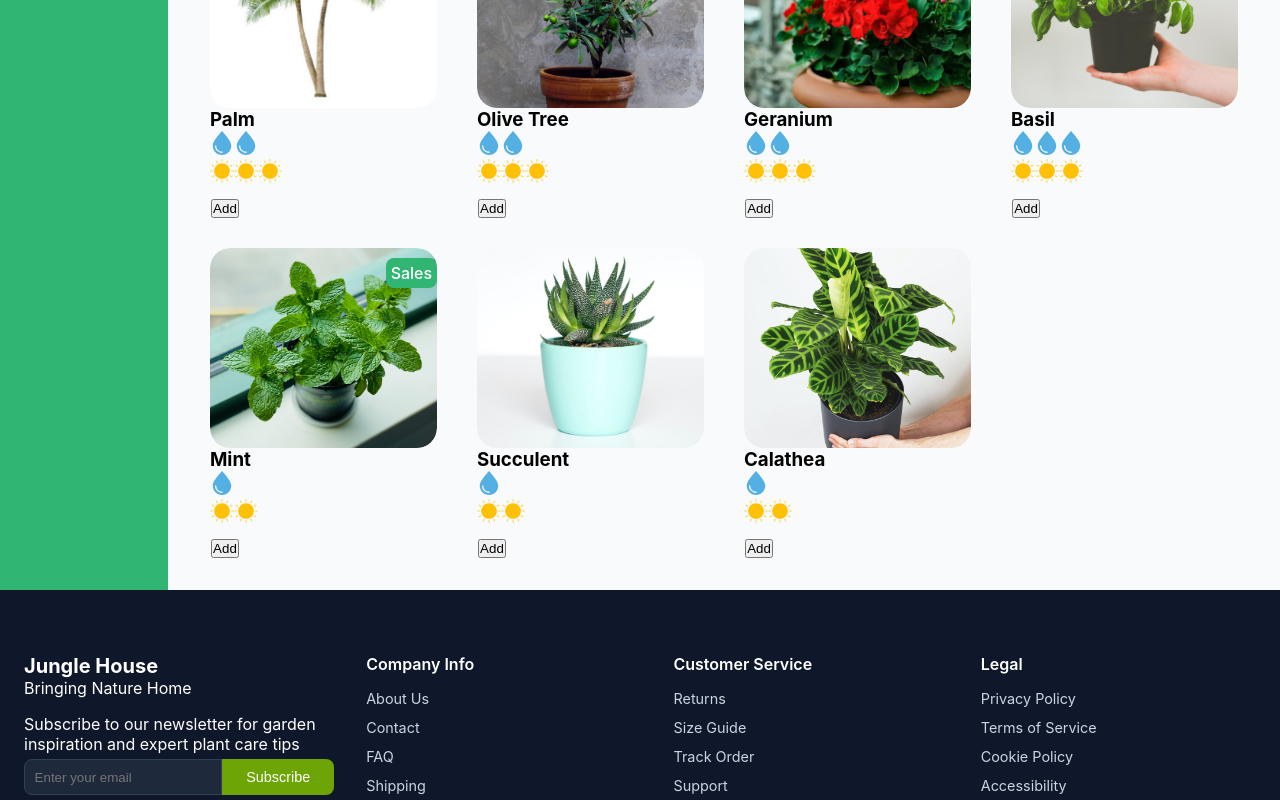
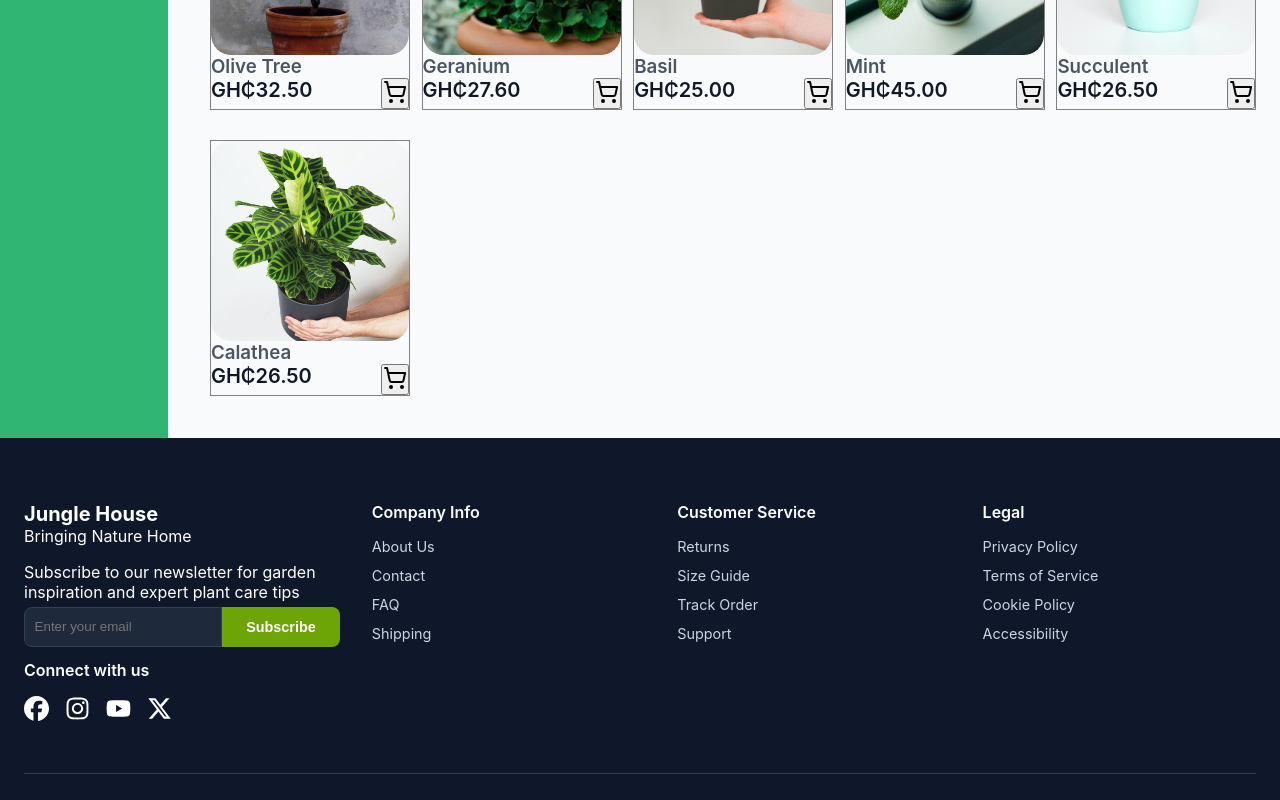
Before and after one commit to Peter-Adjao/upgraded-jungle-plant, a Next.js app in the folder jungle-plant/: page / in a window 1280 px wide. Shown: the part 740-1540 px from the top of the page. Built offline with nearby package versions, Linux system fonts and the light colour scheme.

Commit message:
feat: create a reuseable button variants

```diff
--- a/jungle-plant/src/components/Footer/Footer.js
+++ b/jungle-plant/src/components/Footer/Footer.js
@@ -4,7 +4,7 @@ import React, { useState } from "react";
 import FooterSection from "./FooterSection";
 import { footerSections } from "./footer.config";
 import { FaFacebook, FaInstagram, FaXTwitter, FaYoutube } from "react-icons/fa6";
-import Button from "@/components/ui/Button"
+import Button from "@/components/ui/Button";
 import "@/styles/Footer.css";
 
 
@@ -51,11 +51,14 @@ export default function Footer() {
                             type="email"
                             placeholder="Enter your email"
                             value={inputValue}
-                            // onChange={handleInput}
-                            // onBlur={handleBlur}
+                            onChange={handleInput}
+                            onBlur={handleBlur}
                             className="footer-input"
                           />
-                          <Button className>
+                          <Button  size="lg"
+                           variant="subscribe"
+                           className="subscribe button"
+                           >
                             Subscribe
                           </Button>
                       </div>
--- a/jungle-plant/src/components/PlantCard.js
+++ b/jungle-plant/src/components/PlantCard.js
@@ -1,14 +1,14 @@
 'use client'
 
-import Image from 'next/image'
-import CareScale from './CareScale'
+import Image from 'next/image';
+import CareScale from './CareScale';
+import { Heart, ShoppingCart, Star } from 'lucide-react';
+import { formatCurrency } from "../utils/format";
 import '../styles/PlantCard.css'
 
-// function handleClick(plantName) {
-// 	 alert(`You want to buy 1 ${plantName}? Great choice 🌱✨`);
-// }
 
-function PlantCard({ cover, name, bestSale, water, light }) {
+
+function PlantCard({ cover, price, name, bestSale, water, light, addToCart }) {
 	return (
 		<li className='plant-card' >
 			<div className='plant-card-image-container'>
@@ -21,12 +21,25 @@ function PlantCard({ cover, name, bestSale, water, light }) {
 				 {bestSale && <div className="card-sales-badge">Sales</div>}
 			</div>
 
-			<h3 className='lmj-plant-name'>{name}</h3>
+			{/*Product name*/}
+			<h3 className='plant-name'>{name}</h3>
 
-			<div className='lmj-care-icons'>
+			{/* <div className='lmj-care-icons'>
 				<CareScale careType='water' care={water} />
 				<CareScale careType='light' care={light} />
-			</div>
+			</div> */}
+
+				{/* Price and Add to Cart Section */}
+				<div className="plantcard-subsection">
+					<div className="price-section">
+						<span  className="original-price">{formatCurrency(price)}</span>
+					</div>
+					<div className="button-section">
+						<button className="add-to-cart" onClick={() => addToCart(name, price)}>
+							<ShoppingCart />
+						</button>
+					</div>
+				</div>
 		</li>
 	)
 }
--- a/jungle-plant/src/components/ShoppingList.js
+++ b/jungle-plant/src/components/ShoppingList.js
@@ -1,9 +1,9 @@
 "use client"
-import { useState } from 'react'
-import { plantList } from '../datas/plantList'
-import PlantCard from './PlantCard'
-import Categories from './Categories'
-import "../styles/ShoppingList.css"
+import { useState } from 'react';
+import { plantList } from '../datas/plantList';
+import PlantCard from './PlantCard';
+import Categories from './Categories';
+import "../styles/ShoppingList.css";
 
 function ShoppingList({ cart, updateCart }) {
 	// Selected category
@@ -46,10 +46,11 @@ function ShoppingList({ cart, updateCart }) {
 				{plantList.map((plant) =>
 					!activeCategory || activeCategory === plant.category ? (
 						<div key={plant.id}>
-							<PlantCard {...plant} />
-							<button className="add-to-cart" onClick={() => addToCart(plant.name, plant.price)}>
-								Add
-							</button>
+							<PlantCard
+							key={plant.id}
+							{...plant}
+							addToCart={addToCart}
+							/>
 						</div>
 					) : null
 				)}
--- a/jungle-plant/src/components/ui/Button/Button.css
+++ b/jungle-plant/src/components/ui/Button/Button.css
@@ -1,18 +1,156 @@
 
- .button {
+
+.button {
+    display: inline-flex;
+    align-items: center;
+    justify-content: center;
+
+    gap: 0.5rem;
+
+    border: none;
+    border-radius: 6px;
+
+    font-size: 0.875rem;
+    font-weight: 500;
+
+    cursor: pointer;
+    transition: all 0.3s ease;
+}
+
+/*VARIANTS*/
+
+.button-default {
+    background: black;
+    color: white;
+}
+
+.button-default:hover {
+    background: #222;
+}
+
+.button-outline {
+    border: 1px solid #d1d5db;
+    background: white;
+    color: black;
+}
+
+.button-outline:hover {
+    background: #f3f4f6;
+}
+
+.button-secondary {
+    background: #e5e7eb;
+}
+
+.button-secondary:hover {
+    background: #d1d5db;
+}
+
+.button-destructive {
+    background: #dc2626;
+    color: white;
+}
+
+.button-destructive:hover {
+    background: #b91c1c;
+}
+
+.button-ghost {
+    background: transparent;
+}
+
+.button-ghost:hover {
+    background: #f3f4f6;
+}
+
+.button-link{
+    background: transparent;
+    color: blue;
+}
+
+.button-link:hover {
+    text-decoration: underline;
+}
+
+.button-success {
+    background-color: green;
+    color: white;
+}
+
+.button-success:hover {
+    background-color: darkgreen;
+}
+
+.button-warning {
+    background-color: orange;
+    color: white;
+}
+
+.button-warning:hover {
+    background-color: darkorange;
+}
+
+.button-subscribe {
     background-color: var(--color-secondary);
     color: var(--white);
     padding-left: 1.5rem;
     padding-right: 1.5rem;
     border: none;
     font-size: 0.9rem;
-    font-weight: 500;
-    border-top-right-radius: 8px;
-    border-bottom-right-radius: 8px;
+    font-weight: 600;
+    border-radius: 0 8px 8px 0;
+
     transition: all 0.2s ease;
     cursor: pointer;
  }
 
-.button:hover {
+.button-subscribe:hover {
     background: var(--secondary-hover);
 }
+
+.subscribe-button {
+    background: linear-gradient(
+        90deg,
+        #adf724,
+        #7bc000,
+    );
+
+    color: #111;
+    font-weight: 700;
+}
+
+.subscribe-button:hover {
+    background: linear-gradient(90deg, #7bc000, #adf724); /* reversed gradient */
+    color: white; /* text turns white */
+    transform: scale(1.05); /* slightly enlarges */
+}
+
+
+/*SIZES*/
+
+.button-default-size {
+    height: 36px;
+    padding: 0.25rem 0.75rem;
+}
+
+.button-sm {
+    height: 32px;
+    padding: 0.25rem 0.75rem;
+}
+
+.button-lg {
+    height: 40px;
+    padding: 0.75rem 1.5rem;
+}
+
+.button-icon {
+    width: 36px;
+    height: 36px;
+    padding: 0;
+}
+
+.button-xl {
+    height: 60px;
+    padding: 1rem 2rem;
+    font-size: 1.25rem;
+}
--- a/jungle-plant/src/components/ui/Button/Button.js
+++ b/jungle-plant/src/components/ui/Button/Button.js
@@ -1,12 +1,29 @@
+
+import { buttonVariants } from "./buttonVariants";
 import "./Button.css";
 
-export default function Button({children, className="", ...props}) {
+
+export default function Button({
+     children,
+     variant,
+     size,
+     className="",
+      ...props
+    }) {
     return (
-        <button
-        className={`button ${className}`}
-        {...props}
-        >
+        <>
+            <button
+            // className={`footer-button ${className}`}
+                className={buttonVariants({
+                    variant,
+                    size,
+                    className,
+                })}
+                {...props}
+            >
             {children}
-        </button>
+            </button>
+         </>
     );
+
 }
--- /dev/null
+++ b/jungle-plant/src/components/ui/Button/buttonVariants.js
@@ -0,0 +1,37 @@
+import {  cn } from "@/utils/cn";
+
+export function buttonVariants({
+    variant = "dafault",
+    size = "default",
+    className = "",
+    } = {}) {
+        const base  =
+        "button";
+
+        const variants = {
+            default: "button-default",
+            outline: "button-oline",
+            destructive: "button-destructive",
+            secondary: "button-secondary",
+            ghost: "button-ghost",
+            link: "button-link",
+            success: "button-success",
+            warning: "button-warning",
+            subscribe: "button-subscribe",
+        };
+
+        const sizes = {
+            default: "button-default-size",
+            sm: "button-sm",
+            lg: "button-lg",
+            icon: "button-icon",
+            xl: "button-xl",
+        };
+
+        return cn(
+            base,
+            variants[variant],
+            sizes[size],
+            className
+        );
+}
--- a/jungle-plant/src/styles/PlantCard.css
+++ b/jungle-plant/src/styles/PlantCard.css
@@ -5,6 +5,7 @@
 	justify-content: center;
 	flex-direction: column;
 	text-transform: capitalize;
+	border: 1px solid gray;
 }
 
 .plant-card-image-container {
@@ -40,9 +41,25 @@
     background-color: #31b572;
     border-radius: 8px;
 	transition: transform 0.2s ease, box-shadow 0.2s ease;
-	/* font-size: 0.8rem; */
 }
 
 .card-sales-badge:hover {
 	box-shadow: 0 2px 6px rgba(0, 0, 0, 0.2);
 }
+
+.plantcard-subsection {
+	display: flex;
+	justify-content: space-between;
+}
+
+.plant-name {
+	color: var(--secondary-text);
+	font-weight: 600;
+}
+
+
+.original-price {
+	color: var(--dark-text);
+	font-size: 1.25rem;
+	font-weight: 600;
+}
--- a/jungle-plant/src/styles/ShoppingList.css
+++ b/jungle-plant/src/styles/ShoppingList.css
@@ -14,15 +14,14 @@ width: 100%;
     margin-left: 0.7rem;
 }
 
+/*keeps the grid centered and clean */
  .jh-plant-list {
     list-style-type: none;
     padding: 2rem;
     display: grid;
     grid-template-columns: repeat(auto-fit, minmax(200px, 1fr));
-    gap: 20px;
-    max-width: 1200p;    /*keeps the grid centered and clean */
-}
-
+    gap: 10px;
+ }
 
 
 .jh-sales {
--- a/jungle-plant/src/styles/globals.css
+++ b/jungle-plant/src/styles/globals.css
@@ -12,6 +12,9 @@
   --cart-bg: #31b572;
 	--button-text: #ffffff;
   --footer-bg: #0f172a;
+  --dark-text: #111827;
+  --primary-text: #374151;
+  --secondary-text: #4B5563;
   --footer-subtext: #cbd5e1;
   --hr-background: #334155;
 	--button-hover: rgba(255, 255, 255, 0.2);
--- /dev/null
+++ b/jungle-plant/src/utils/cn.js
@@ -0,0 +1,5 @@
+
+
+export function cn(...classes) {
+  return classes.filter(Boolean).join(' ');
+}
```
